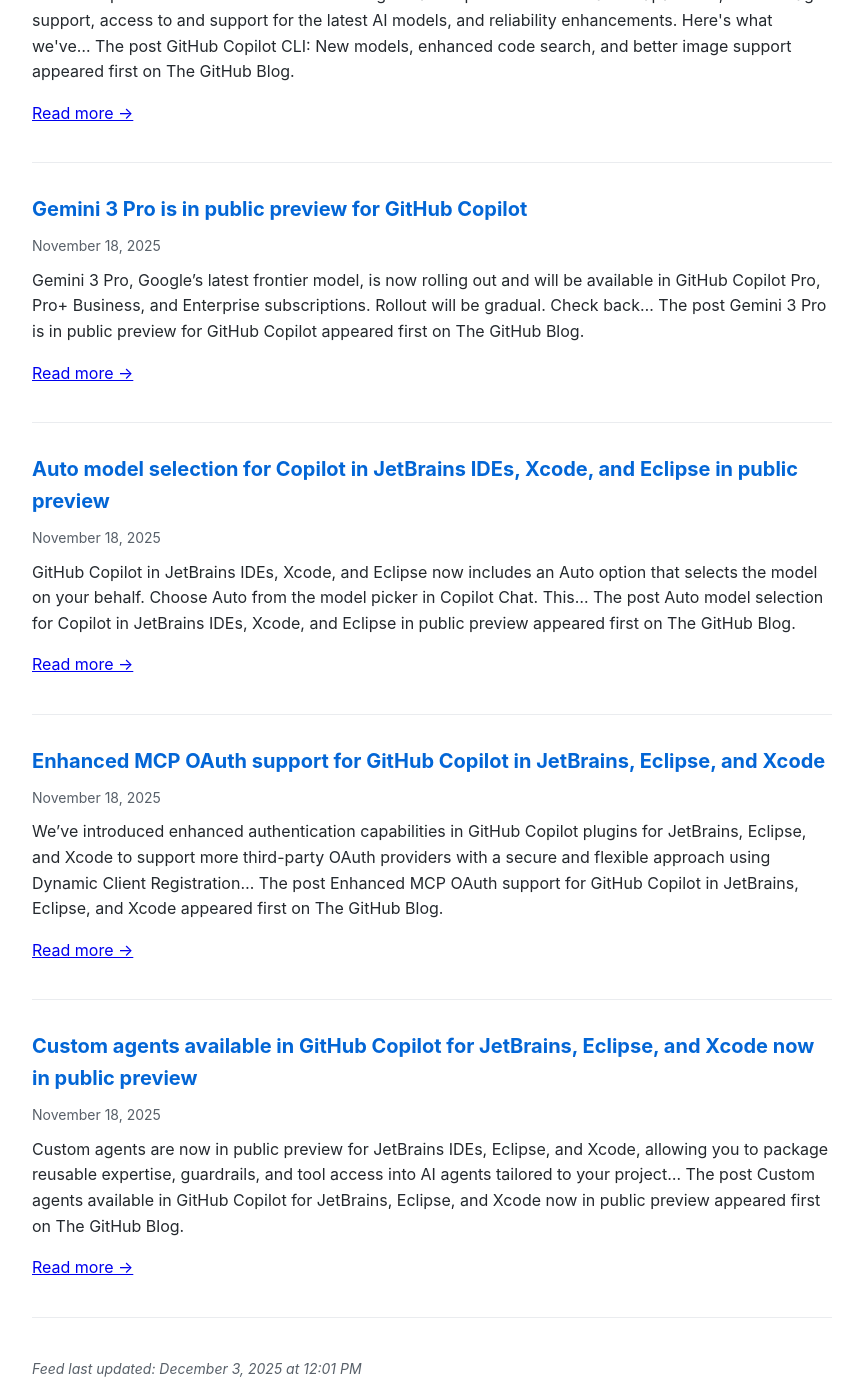
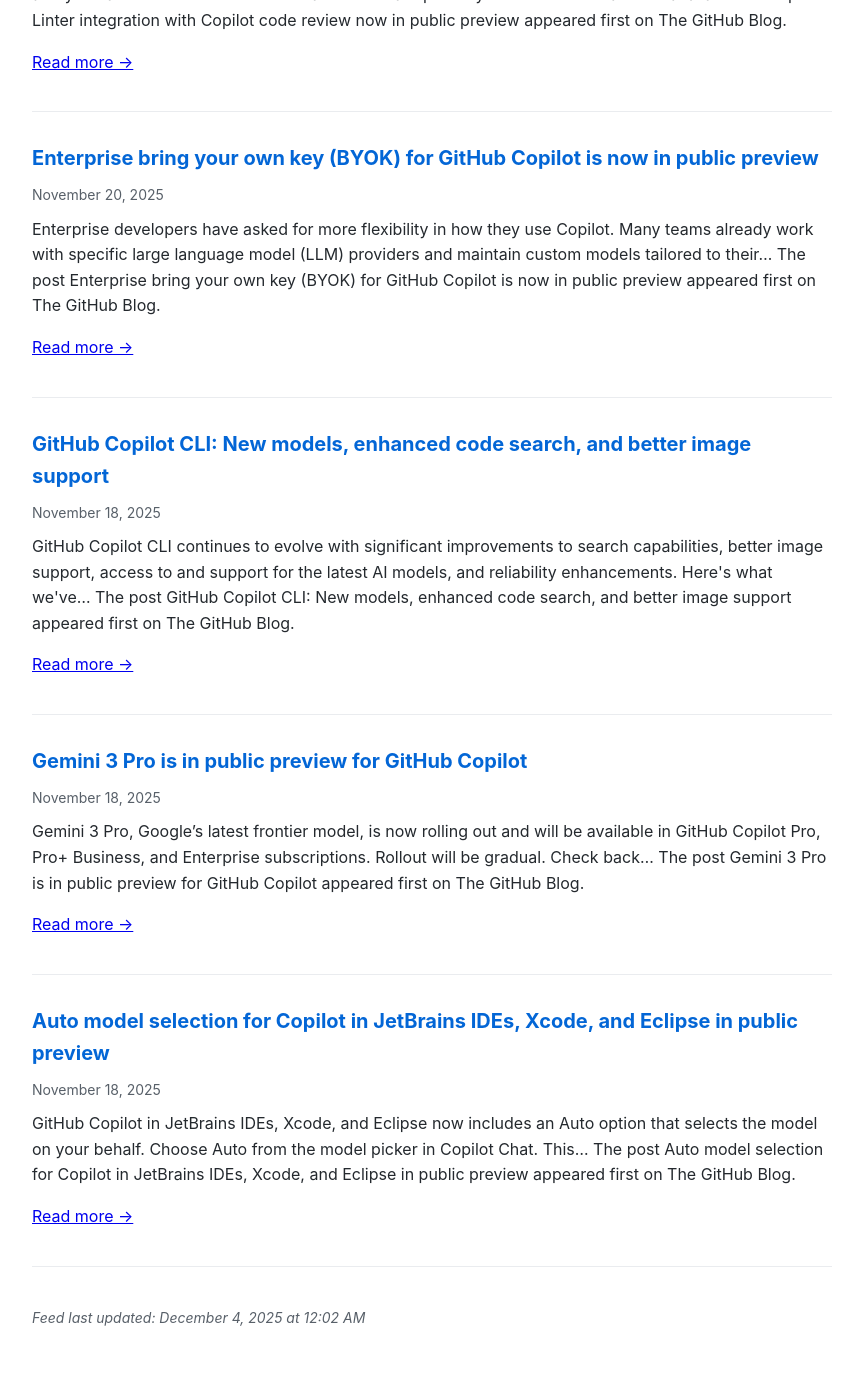
Before and after one commit to Oregand/oregand.github.io, a Jekyll site: the page copilot-feed.html, which Jekyll copies as it is, in a window 1280 px wide and 1400 px high, scrolled down 1631 px. Shown: the whole window, without its empty margins (208-1071 px from the left). Built offline with Jekyll 4.4.1, drawn with Linux system fonts in a browser that asks for light colours; after the commit the page ends 2980 px from its top, so only the background shows below that; some of the changed text lies outside the part shown.

Commit message:
Update RSS feed

```diff
--- a/copilot-feed.html
+++ b/copilot-feed.html
@@ -62,6 +62,32 @@
 </head>
 <body>
   <h1>GitHub Copilot Latest Updates</h1>
+
+  <div class="feed-item">
+    <div class="feed-title">
+      <a href="https://github.blog/changelog/2025-12-03-claude-opus-4-5-is-now-available-in-visual-studio-jetbrains-ides-xcode-and-eclipse" target="_blank">Claude Opus 4.5 is now available in Visual Studio, JetBrains IDEs, Xcode, and Eclipse</a>
+    </div>
+    <div class="feed-date">December 3, 2025</div>
+    <div class="feed-description">
+      Claude Opus 4.5 is available in public preview to Copilot Enterprise, Copilot Business, Copilot Pro, and Copilot Pro+. You&#8217;ll now be able to access the model in GitHub Copilot Chat&#8230;
+The post Claude Opus 4.5 is now available in Visual Studio, JetBrains IDEs, Xcode, and Eclipse appeared first on The GitHub Blog.
+
+      <p><a href="https://github.blog/changelog/2025-12-03-claude-opus-4-5-is-now-available-in-visual-studio-jetbrains-ides-xcode-and-eclipse" target="_blank">Read more →</a></p>
+    </div>
+  </div>
+
+  <div class="feed-item">
+    <div class="feed-title">
+      <a href="https://github.blog/changelog/2025-12-03-assign-issues-to-copilot-using-the-api" target="_blank">Assign issues to Copilot using the API</a>
+    </div>
+    <div class="feed-date">December 3, 2025</div>
+    <div class="feed-description">
+      You can now assign issues to Copilot using both GraphQL and the REST API. You can also configure the target repository, base branch, custom instructions, and custom agents. GraphQL support&#8230;
+The post Assign issues to Copilot using the API appeared first on The GitHub Blog.
+
+      <p><a href="https://github.blog/changelog/2025-12-03-assign-issues-to-copilot-using-the-api" target="_blank">Read more →</a></p>
+    </div>
+  </div>
 
   <div class="feed-item">
     <div class="feed-title">
@@ -167,34 +193,8 @@ The post Auto model selection for Copilot in JetBrains IDEs, Xcode, and Eclipse
     </div>
   </div>
 
-  <div class="feed-item">
-    <div class="feed-title">
-      <a href="https://github.blog/changelog/2025-11-18-enhanced-mcp-oauth-support-for-github-copilot-in-jetbrains-eclipse-and-xcode" target="_blank">Enhanced MCP OAuth support for GitHub Copilot in JetBrains, Eclipse, and Xcode</a>
-    </div>
-    <div class="feed-date">November 18, 2025</div>
-    <div class="feed-description">
-      We&#8217;ve introduced enhanced authentication capabilities in GitHub Copilot plugins for JetBrains, Eclipse, and Xcode to support more third-party OAuth providers with a secure and flexible approach using Dynamic Client Registration&#8230;
-The post Enhanced MCP OAuth support for GitHub Copilot in JetBrains, Eclipse, and Xcode appeared first on The GitHub Blog.
-
-      <p><a href="https://github.blog/changelog/2025-11-18-enhanced-mcp-oauth-support-for-github-copilot-in-jetbrains-eclipse-and-xcode" target="_blank">Read more →</a></p>
-    </div>
-  </div>
-
-  <div class="feed-item">
-    <div class="feed-title">
-      <a href="https://github.blog/changelog/2025-11-18-custom-agents-available-in-github-copilot-for-jetbrains-eclipse-and-xcode-now-in-public-preview" target="_blank">Custom agents available in GitHub Copilot for JetBrains, Eclipse, and Xcode now in public preview</a>
-    </div>
-    <div class="feed-date">November 18, 2025</div>
-    <div class="feed-description">
-      Custom agents are now in public preview for JetBrains IDEs, Eclipse, and Xcode, allowing you to package reusable expertise, guardrails, and tool access into AI agents tailored to your project&#8230;
-The post Custom agents available in GitHub Copilot for JetBrains, Eclipse, and Xcode now in public preview appeared first on The GitHub Blog.
-
-      <p><a href="https://github.blog/changelog/2025-11-18-custom-agents-available-in-github-copilot-for-jetbrains-eclipse-and-xcode-now-in-public-preview" target="_blank">Read more →</a></p>
-    </div>
-  </div>
-
   <div class="update-info">
-    Feed last updated: December 3, 2025 at 12:01 PM
+    Feed last updated: December 4, 2025 at 12:02 AM
   </div>
 </body>
 </html>
```
